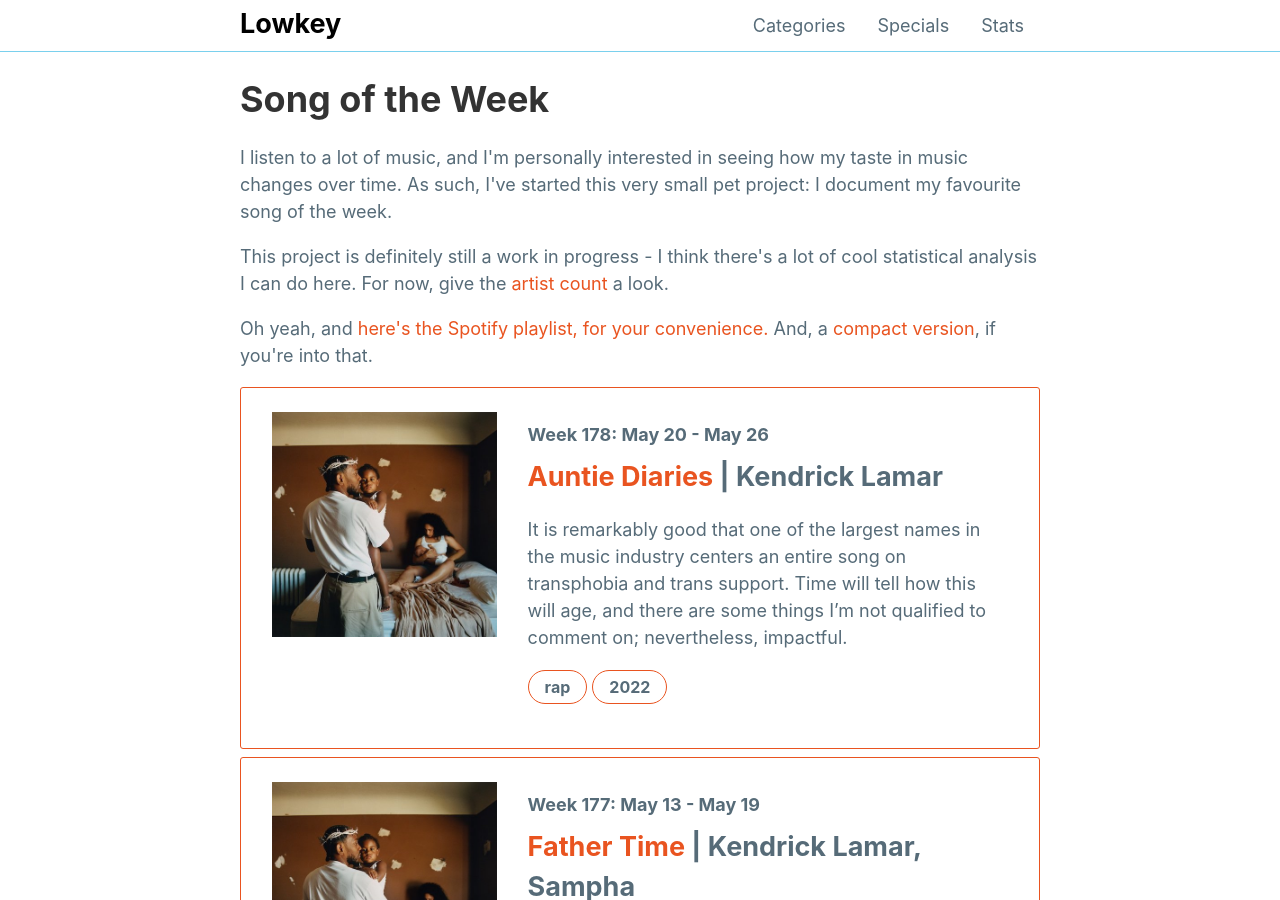
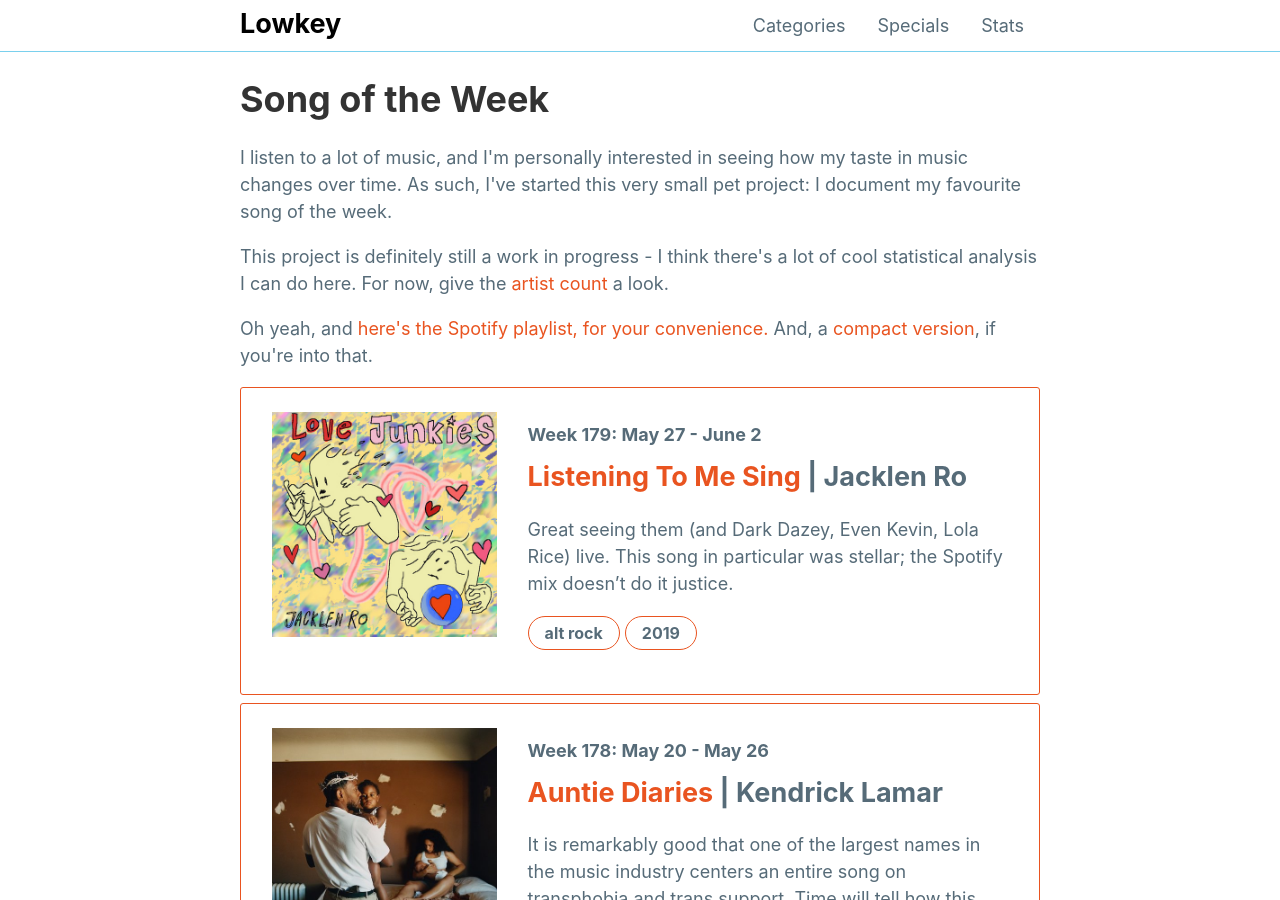
Before and after one commit to mattxwang/lowkey, a Jekyll site: the page built from stats/song-of-the-week.html, in a window 1280 px wide and 900 px high. Built offline with Jekyll 4.4.1, drawn with Linux system fonts in a browser that asks for light colours; comment, search, counter and statistics services are not loaded.

Commit message:
listening to me sing

```diff
--- a/_data/sotw.yml
+++ b/_data/sotw.yml
@@ -2026,3 +2026,14 @@ week178:
   year: 2022
   blurb: >
     It is remarkably good that one of the largest names in the music industry centers an entire song on transphobia and trans support. Time will tell how this will age, and there are some things I'm not qualified to comment on; nevertheless, impactful.
+week179:
+  week: "Week 179: May 27 - June 2"
+  title: "Listening To Me Sing"
+  artists:
+  - "Jacklen Ro"
+  album: "Love Junkies"
+  album_art: "love-junkies.jpeg"
+  genre: "alt rock"
+  year: 2019
+  blurb: >
+    Great seeing them (and Dark Dazey, Even Kevin, Lola Rice) live. This song in particular was stellar; the Spotify mix doesn't do it justice.
```
Also changed, not shown: img/albums/love-junkies.jpeg (added).
